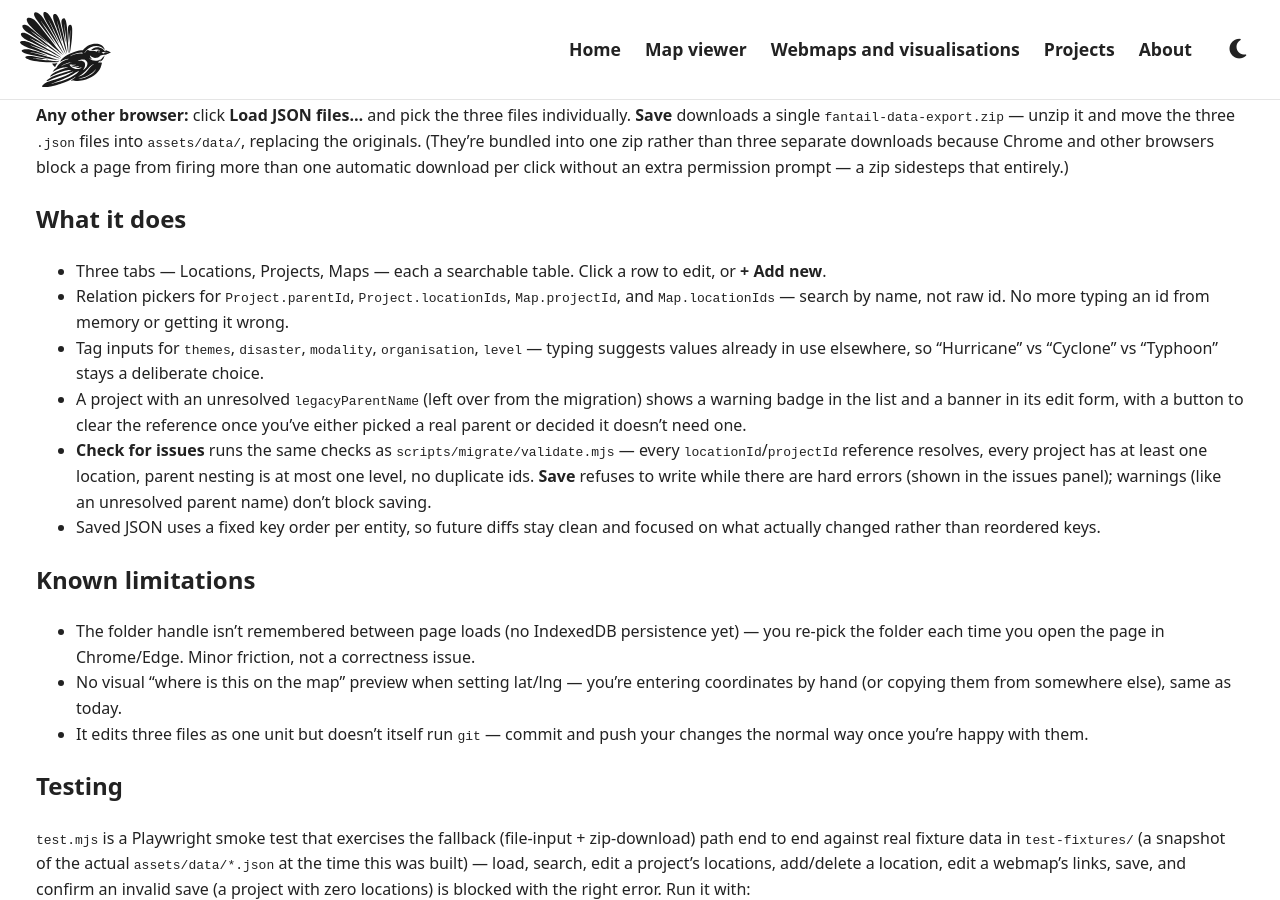
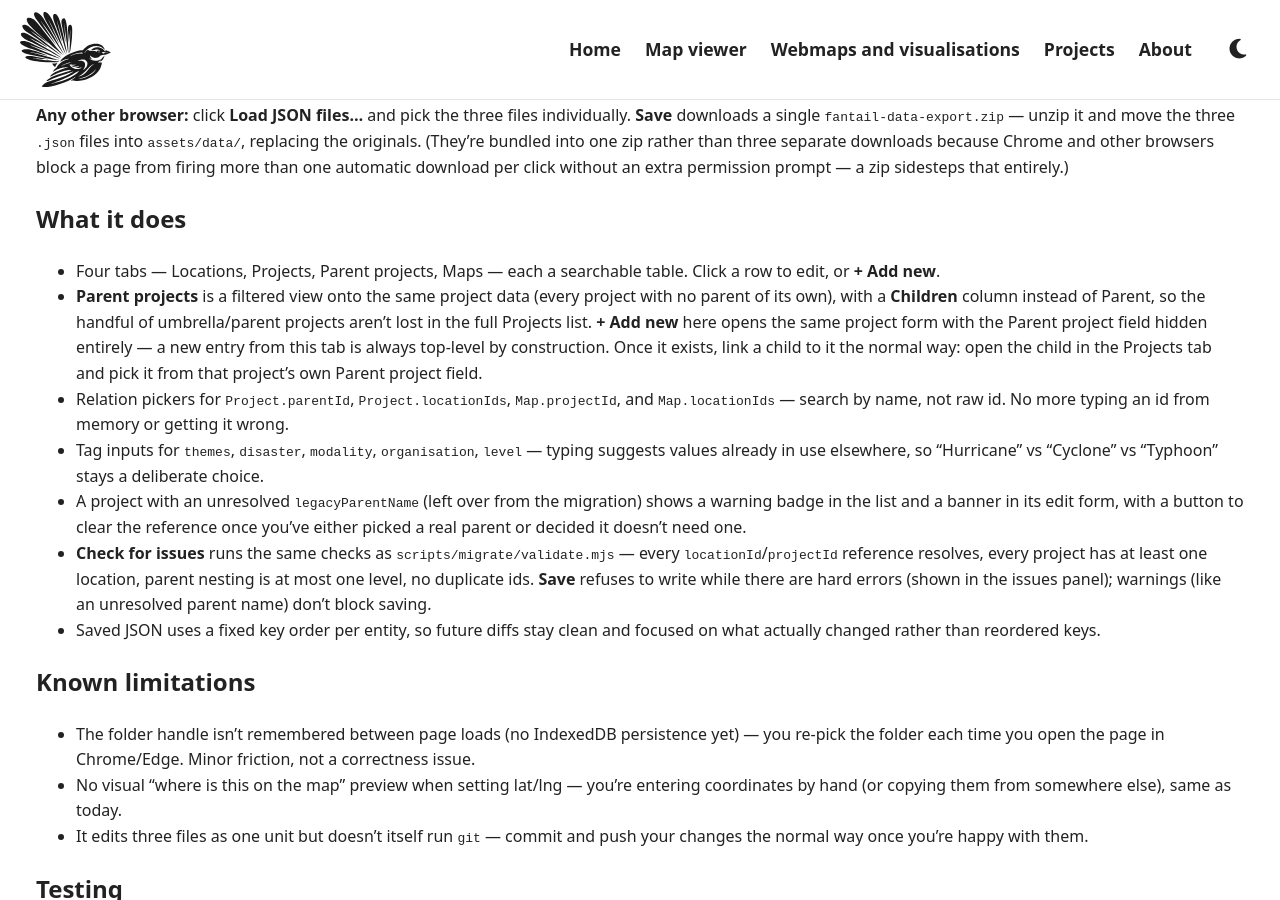
Before and after one commit to matts-maps/portfolio, a Jekyll site: the page built from scripts/data-editor/README.md, in a window 1280 px wide and 900 px high, scrolled down 372 px. Built offline with Jekyll 4.4.1, drawn with Linux system fonts in a browser that asks for light colours; our own code applies the rules of GitHub Pages for plain Markdown files.

Commit message:
Add a Parent projects tab to the data-editor
Adding a parent/umbrella project meant opening the crowded Projects
tab and adding a normal project there. New "Parent projects" tab is
a filtered view onto the same project data (every project with no
parent of its own), with a Children column instead of Parent so it's
easy to see what's linked to what.

Adding from this tab hides the Parent project field entirely - a new
entry created here is always top-level by construction, matching how
a parent project is created (per the existing README workflow).
Editing an existing entry from this tab still shows the full form.

Added Playwright coverage for both the filtered list and the
hidden-field add flow (36/36 checks pass).

Co-Authored-By: Claude Sonnet 5 <noreply@anthropic.com>
Claude-Session: https://claude.ai/code/session_01U6eA3b1hGEtCdSBRMCYzGX

```diff
--- a/scripts/data-editor/README.md
+++ b/scripts/data-editor/README.md
@@ -22,8 +22,16 @@ an extra permission prompt — a zip sidesteps that entirely.)
 
 ## What it does
 
-- Three tabs — Locations, Projects, Maps — each a searchable table. Click a row to
-  edit, or **+ Add new**.
+- Four tabs — Locations, Projects, Parent projects, Maps — each a searchable
+  table. Click a row to edit, or **+ Add new**.
+- **Parent projects** is a filtered view onto the same project data (every
+  project with no parent of its own), with a **Children** column instead of
+  Parent, so the handful of umbrella/parent projects aren't lost in the full
+  Projects list. **+ Add new** here opens the same project form with the
+  Parent project field hidden entirely — a new entry from this tab is always
+  top-level by construction. Once it exists, link a child to it the normal
+  way: open the child in the Projects tab and pick it from that project's own
+  Parent project field.
 - Relation pickers for `Project.parentId`, `Project.locationIds`, `Map.projectId`,
   and `Map.locationIds` — search by name, not raw id. No more typing an id from
   memory or getting it wrong.
```
Also changed, not shown: scripts/data-editor/index.html (+64 -22 lines), scripts/data-editor/test.mjs (+37 -0 lines).
